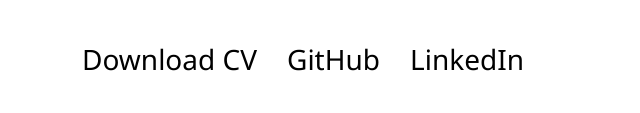
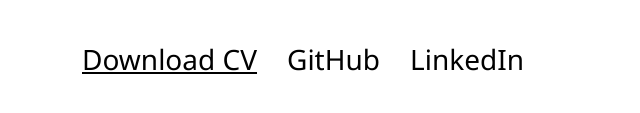
Before and after one commit to pickering-dev/pickering-dev.github.io, a website: page index.html in a window 1280 px wide. Shown: the part 1849-1962 px from the top of the page, 0-640 px from the left. Drawn offline with nearby package versions, Linux system fonts and the light colour scheme.

Commit message:
cv download

```diff
--- a/index.html
+++ b/index.html
@@ -181,7 +181,7 @@
                     <p>Want to get in touch? Have a nosey at my Cv? Well, this is the place, everything you need and more below!</p>
                     <div class="download-flex">
                         <div class="downloads">
-                            <h3>Download CV</h3>
+                            <h3><a href="/content/joseph-pickering.docx" download>Download CV</a></h3>
                         </div>
                         <div class="links download-flex">
                             <h3>GitHub</h3>
```
Also changed, not shown: 1 other file.
